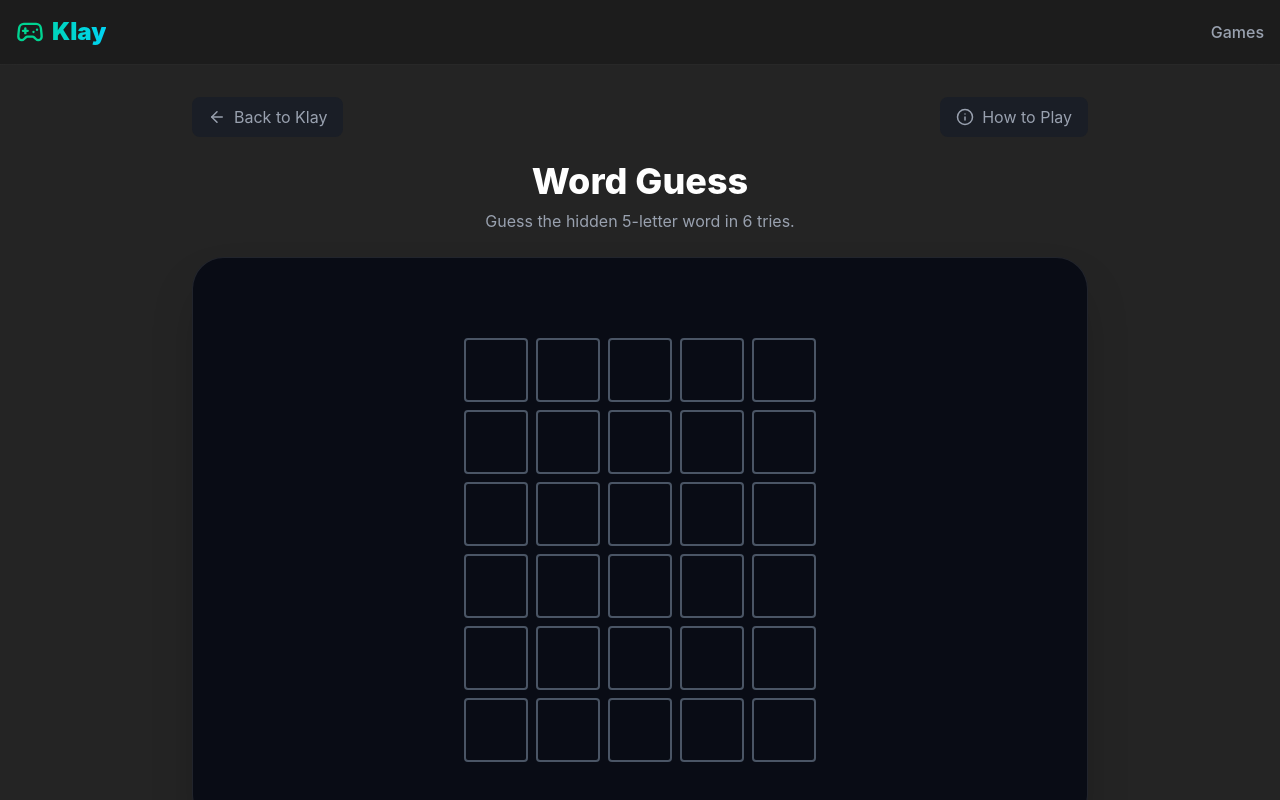
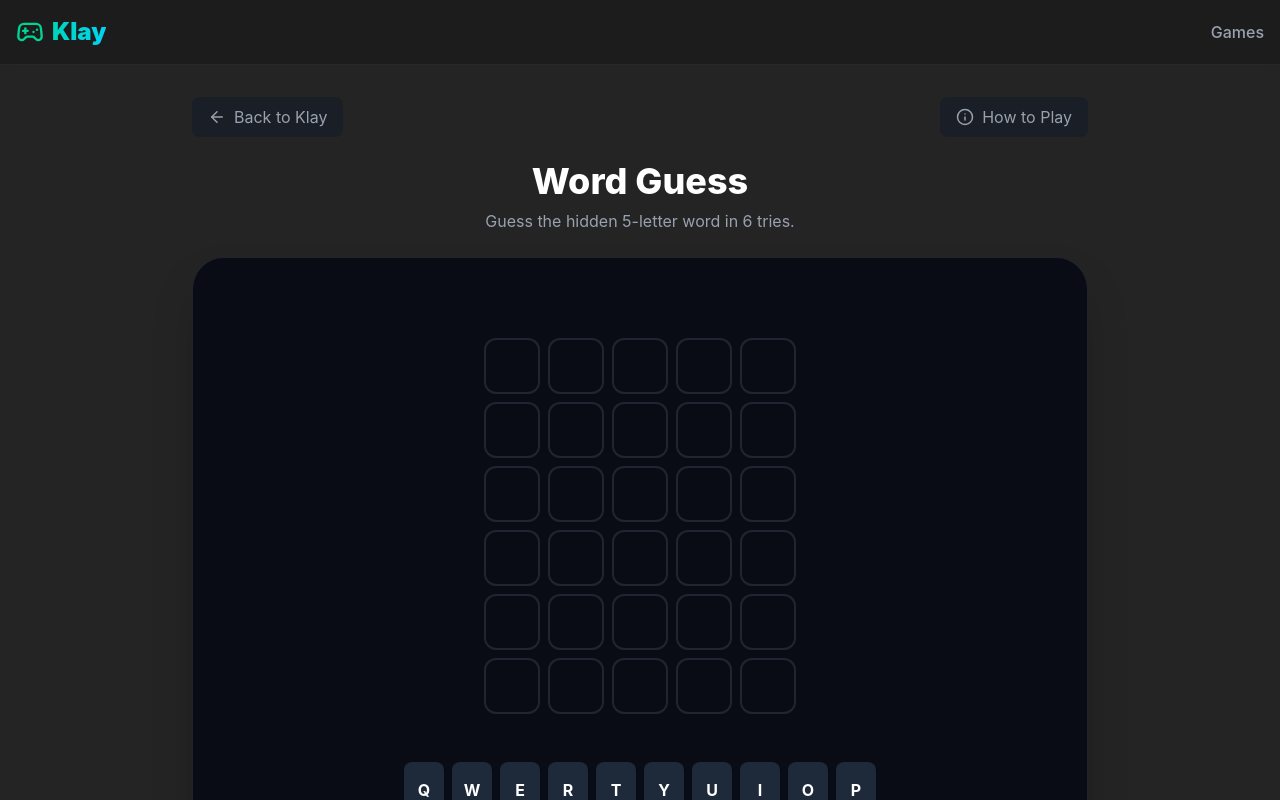
Before and after one commit to pvnpll/klay, a React (Vite) app: page /word-guess in a window 1280 px wide. Shown: the top 800 px of the page. Built offline with nearby package versions, Linux system fonts and the light colour scheme.

Commit message:
fix: bug fixes for Memory, Word Guess, 2048, TicTacToe and Chess

```diff
--- /dev/null
+++ b/evaluateBoard.js
@@ -0,0 +1,16 @@
+const pieceValues = { p: 10, n: 30, b: 30, r: 50, q: 90, k: 900 };
+
+function evaluateBoard(game) {
+  let value = 0;
+  const board = game.board();
+  for (let r = 0; r < 8; r++) {
+    for (let c = 0; c < 8; c++) {
+      const piece = board[r][c];
+      if (piece) {
+        const val = pieceValues[piece.type] || 0;
+        value += piece.color === 'w' ? val : -val;
+      }
+    }
+  }
+  return value;
+}
--- a/src/pages/games/ChessGame.tsx
+++ b/src/pages/games/ChessGame.tsx
@@ -37,6 +37,80 @@ export default function ChessGame() {
     setFen(currentGame.fen())
   }, [])
 
+  const evaluateBoard = (chess: Chess) => {
+    const pieceValues: Record<string, number> = { p: 10, n: 30, b: 30, r: 50, q: 90, k: 900 }
+    let value = 0
+    const board = chess.board()
+    for (let r = 0; r < 8; r++) {
+      for (let c = 0; c < 8; c++) {
+        const piece = board[r][c]
+        if (piece) {
+          const val = pieceValues[piece.type] || 0
+          value += piece.color === 'w' ? val : -val
+        }
+      }
+    }
+    return value
+  }
+
+  const minimax = (chess: Chess, depth: number, isMaximizing: boolean): number => {
+    if (depth === 0 || chess.isGameOver()) {
+      return evaluateBoard(chess)
+    }
+
+    const moves = chess.moves({ verbose: true }) as Move[]
+    if (isMaximizing) {
+      let bestVal = -Infinity
+      for (const move of moves) {
+        chess.move(move)
+        bestVal = Math.max(bestVal, minimax(chess, depth - 1, false))
+        chess.undo()
+      }
+      return bestVal
+    } else {
+      let bestVal = Infinity
+      for (const move of moves) {
+        chess.move(move)
+        bestVal = Math.min(bestVal, minimax(chess, depth - 1, true))
+        chess.undo()
+      }
+      return bestVal
+    }
+  }
+
+  const getBestMove = (chess: Chess, depth: number): Move | null => {
+    const moves = chess.moves({ verbose: true }) as Move[]
+    if (moves.length === 0) return null
+
+    // To add some variety, shuffle the moves first
+    for (let i = moves.length - 1; i > 0; i--) {
+      const j = Math.floor(Math.random() * (i + 1));
+      [moves[i], moves[j]] = [moves[j], moves[i]];
+    }
+
+    let bestMove = moves[0]
+    const isMaximizing = chess.turn() === 'w'
+    let bestVal = isMaximizing ? -Infinity : Infinity
+
+    for (const move of moves) {
+      chess.move(move)
+      const boardValue = minimax(chess, depth - 1, !isMaximizing)
+      chess.undo()
+      if (isMaximizing) {
+        if (boardValue > bestVal) {
+          bestVal = boardValue
+          bestMove = move
+        }
+      } else {
+        if (boardValue < bestVal) {
+          bestVal = boardValue
+          bestMove = move
+        }
+      }
+    }
+    return bestMove
+  }
+
   const makeComputerMove = useCallback(() => {
     if (game.isGameOver() || gameMode === '2P') return
 
@@ -44,23 +118,21 @@ export default function ChessGame() {
 
     // Simulate thinking time
     setTimeout(() => {
-      const possibleMoves = game.moves({ verbose: true }) as Move[]
+      let chosenMove: Move | null = null
 
-      if (possibleMoves.length === 0) {
+      if (difficulty === 'easy') {
+        const moves = game.moves({ verbose: true }) as Move[]
+        if (moves.length > 0) {
+          chosenMove = moves[Math.floor(Math.random() * moves.length)]
+        }
+      } else {
+        // Medium difficulty uses depth 2 minimax
+        chosenMove = getBestMove(game, 2)
+      }
+
+      if (!chosenMove) {
         setIsComputing(false)
         return
-      }
-
-      let chosenMove: Move
-      if (difficulty === 'easy') {
-        chosenMove = possibleMoves[Math.floor(Math.random() * possibleMoves.length)]
-      } else {
-        const captures = possibleMoves.filter(m => m.flags.includes('c') || m.flags.includes('e'))
-        if (captures.length > 0) {
-          chosenMove = captures[Math.floor(Math.random() * captures.length)]
-        } else {
-          chosenMove = possibleMoves[Math.floor(Math.random() * possibleMoves.length)]
-        }
       }
 
       try {
@@ -75,7 +147,7 @@ export default function ChessGame() {
         console.error(e)
       }
       setIsComputing(false)
-    }, 500)
+    }, 100)
   }, [game, difficulty, gameMode, updateStatus])
 
   useEffect(() => {
--- a/src/pages/games/Game2048.tsx
+++ b/src/pages/games/Game2048.tsx
@@ -266,7 +266,7 @@ export default function Game2048() {
         </div>
 
         <div
-          className="relative bg-gray-900/80 p-3 md:p-4 rounded-3xl backdrop-blur-md shadow-2xl border border-white/5"
+          className="relative bg-gray-900/80 p-3 md:p-4 rounded-3xl backdrop-blur-md shadow-2xl border border-white/5 touch-none"
           onTouchStart={handleTouchStart}
           onTouchEnd={handleTouchEnd}
         >
--- a/src/pages/games/Memory.tsx
+++ b/src/pages/games/Memory.tsx
@@ -183,14 +183,15 @@ export default function Memory() {
                 key={card.id}
                 onClick={() => handleCardClick(card.id)}
                 disabled={show || isProcessing || gameState === 'completed'}
-                className="relative preserve-3d transition-transform duration-300 ease-in-out focus:outline-none focus-visible:ring-4 focus-visible:ring-purple-400 rounded-xl"
+                className="relative transition-transform duration-300 ease-in-out focus:outline-none focus-visible:ring-4 focus-visible:ring-purple-400 rounded-xl"
                 style={{
                   transform: show ? 'rotateY(180deg)' : 'rotateY(0deg)',
+                  transformStyle: 'preserve-3d',
                   perspective: '1000px'
                 }}
               >
                 <div
-                  className="absolute inset-0 bg-gray-800 hover:bg-gray-700 rounded-xl border border-gray-700 backface-hidden flex items-center justify-center shadow-lg"
+                  className="absolute inset-0 bg-gray-800 hover:bg-gray-700 rounded-xl border border-gray-700 flex items-center justify-center shadow-lg"
                   style={{ backfaceVisibility: 'hidden' }}
                 >
                   <div className="w-12 h-12 rounded-full border-2 border-gray-600/30"></div>
--- a/src/pages/games/TicTacToe.tsx
+++ b/src/pages/games/TicTacToe.tsx
@@ -76,7 +76,7 @@ export default function TicTacToe() {
           setGameState(checkWinner(newBoard))
           setXIsNext(true)
         }
-      }, 500)
+      }, 150)
     }
   }
 
@@ -149,7 +149,7 @@ export default function TicTacToe() {
               disabled={!!cell || gameState !== 'playing' || (mode === 'pvc' && !xIsNext)}
             >
               {cell && (
-                <span className={cell === 'X' ? 'text-blue-500' : 'text-red-500 animate-in zoom-in duration-200'}>
+                <span className={cell === 'X' ? 'text-blue-500' : 'text-red-500'}>
                   {cell}
                 </span>
               )}
--- a/src/pages/games/WordGuess.tsx
+++ b/src/pages/games/WordGuess.tsx
@@ -140,12 +140,44 @@ export default function WordGuess() {
     }
   }
 
+  const handleKeyClick = (key: string) => {
+    if (gameState !== 'playing') return
+    if (key === 'ENTER') {
+      submitGuess()
+    } else if (key === 'BACKSPACE') {
+      setCurrentGuess(prev => prev.slice(0, -1))
+    } else if (currentGuess.length < WORD_LENGTH) {
+      setCurrentGuess(prev => (prev + key).toUpperCase())
+    }
+  }
+
+  const getKeyStatus = (key: string): LetterStatus | undefined => {
+    let bestStatus: LetterStatus | undefined = undefined
+    for (const row of guesses) {
+      for (let i = 0; i < WORD_LENGTH; i++) {
+        if (row.letters[i] === key) {
+          const status = row.statuses[i]
+          if (status === 'correct') return 'correct' // Best possible
+          if (status === 'present') bestStatus = 'present'
+          if (status === 'absent' && !bestStatus) bestStatus = 'absent'
+        }
+      }
+    }
+    return bestStatus
+  }
+
+  const keyboardRows = [
+    ['Q', 'W', 'E', 'R', 'T', 'Y', 'U', 'I', 'O', 'P'],
+    ['A', 'S', 'D', 'F', 'G', 'H', 'J', 'K', 'L'],
+    ['ENTER', 'Z', 'X', 'C', 'V', 'B', 'N', 'M', 'BACKSPACE']
+  ]
+
   return (
-    <GameLayout title="Word Guess">
-      <div className="flex flex-col items-center">
+    <GameLayout title={gameMeta.name}>
+      <div className="flex flex-col items-center max-w-lg mx-auto">
 
         <div className="h-8 mb-4 flex items-center justify-center">
-          {message && (
+          {message && gameState === 'playing' && (
             <div className="bg-white text-gray-900 font-bold px-4 py-2 rounded-lg animate-in fade-in zoom-in duration-200">
               {message}
             </div>
@@ -161,10 +193,10 @@ export default function WordGuess() {
                   <div
                     key={colIndex}
                     className={`
-                      w-14 h-14 md:w-16 md:h-16 flex items-center justify-center text-2xl md:text-3xl font-bold uppercase
-                      border-2 rounded-sm transition-all duration-300
+                      w-12 h-12 sm:w-14 sm:h-14 flex items-center justify-center text-2xl font-bold uppercase
+                      border-2 rounded-xl transition-all duration-300
                       ${getLetterClass(row.statuses[colIndex])}
-                      ${isActive ? 'border-gray-400 scale-[1.02]' : ''}
+                      ${isActive ? 'border-gray-400 scale-105' : 'border-gray-700/50'}
                     `}
                   >
                     {letter}
@@ -175,11 +207,42 @@ export default function WordGuess() {
           ))}
         </div>
 
+        {/* Virtual Keyboard */}
+        <div className="w-full flex flex-col gap-2 mt-4 px-2">
+          {keyboardRows.map((row, i) => (
+            <div key={i} className="flex justify-center gap-1.5 sm:gap-2">
+              {row.map(key => {
+                const status = getKeyStatus(key)
+                let keyClass = 'bg-gray-800 text-white hover:bg-gray-700'
+                if (status === 'correct') keyClass = 'bg-emerald-500 text-white'
+                else if (status === 'present') keyClass = 'bg-yellow-500 text-white'
+                else if (status === 'absent') keyClass = 'bg-gray-900 text-gray-600'
+
+                const isSpecial = key === 'ENTER' || key === 'BACKSPACE'
+
+                return (
+                  <button
+                    key={key}
+                    onClick={() => handleKeyClick(key)}
+                    className={`
+                      ${isSpecial ? 'px-2 sm:px-4 text-xs sm:text-sm' : 'flex-1 max-w-[40px] text-sm sm:text-base'}
+                      h-12 sm:h-14 rounded-lg font-bold transition-colors select-none touch-manipulation
+                      ${keyClass}
+                    `}
+                  >
+                    {key === 'BACKSPACE' ? '⌫' : key}
+                  </button>
+                )
+              })}
+            </div>
+          ))}
+        </div>
+
         {gameState !== 'playing' && (
           <GameResult
             game={gameMeta}
             isWin={gameState === 'won'}
-            message={message}
+            message={gameState === 'lost' ? `Word was ${targetWord}` : message}
             onRestart={initGame}
           />
         )}
```
Also changed, not shown: patch.js (deleted, +0 -25 lines), src/pages/games/Reaction.tsx (+59 -17 lines).
